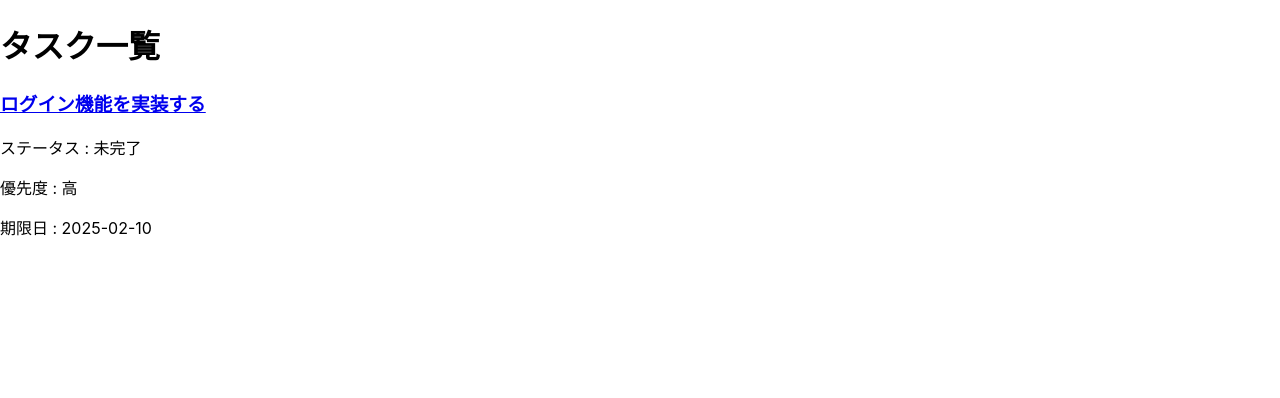
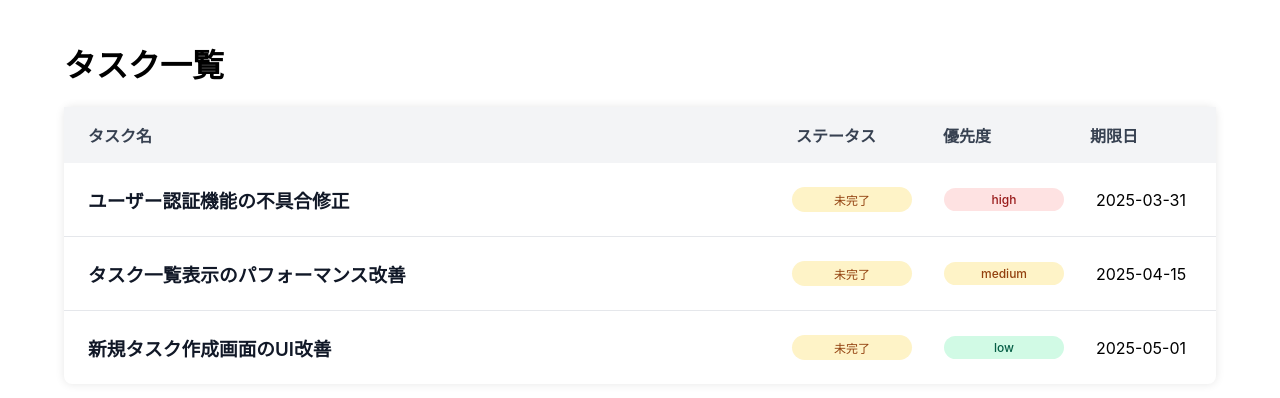
Before and after one commit to kohei-financier/react-task-app, a React (Vite) app: page /tasks in a window 1280 px wide. Shown: the top 398 px of the page. Built offline with nearby package versions, Linux system fonts and the light colour scheme.

Commit message:
タスク一覧ページ作成

```diff
--- /dev/null
+++ b/src/features/tasks/components/TaskCard.tsx
@@ -0,0 +1,41 @@
+import { Link } from "react-router-dom";
+import { Priority, Task } from "../../../types/task";
+import styles from "../styles/taskCard.module.css";
+
+type Props = {
+  task: Task;
+};
+
+export default function TaskCard({ task }: Props) {
+  // 優先度に応じたクラス名を返す関数
+  const getPriorityClass = (priority: Priority): string => {
+    switch (priority.toLowerCase()) {
+      case "high":
+        return styles.highPriority
+      case "medium":
+        return styles.mediumPriority
+      case "low":
+        return styles.lowPriority
+      default:
+        return styles.defaultPriority
+    }
+  }
+
+  // ステータスに応じた表示ラベルを返す関数
+  const getStatusLabel = (status: boolean): string => {
+    return status ? "完了" : "未完了";
+  };
+
+  return (
+    <div className={styles.taskCard}>
+      <Link to={`/tasks/${task.id}`} className={styles.detailLink}>
+        <h3 className={styles.taskTitle}>{task.title}</h3>
+      </Link>
+      <p className={`${styles.badge} ${task.status ? styles.completed : styles.incomplete}`}>
+        {getStatusLabel(task.status)}
+      </p>
+      <p className={`${styles.badge} ${getPriorityClass(task.priority)}`}>{task.priority}</p>
+      <p className={styles.taskDueDate}>{task.dueDate}</p>
+    </div>
+  );
+}
--- a/src/features/tasks/containers/TaskListContainer.tsx
+++ b/src/features/tasks/containers/TaskListContainer.tsx
@@ -1,16 +1,35 @@
-import { Link } from "react-router-dom";
+import { useEffect, useState } from "react";
+import { getTasks } from "../hooks/getTasks";
+import { Task } from "../../../types/task";
+import TaskCard from "../components/TaskCard";
+import styles from "../styles/TaskListContainer.module.css";
 
 export default function TaskListContainer() {
+  const [tasks, setTasks] = useState<Task[]>([]);
+
+  useEffect(() => {
+    const fetchTasks = async () => {
+      const fetchedTasks = await getTasks();
+      setTasks(fetchedTasks);
+    };
+    fetchTasks();
+  }, []);
+
   return (
-    <div>
+    <div className={styles.container}>
       <h1>タスク一覧</h1>
-      <div>
-        <Link>
-          <h3>ログイン機能を実装する</h3>
-        </Link>
-        <p>ステータス : 未完了</p>
-        <p>優先度 : 高</p>
-        <p>期限日 : 2025-02-10</p>
+      <div className={styles.tableContainer}>
+        <div className={styles.header}>
+          <div>タスク名</div>
+          <div>ステータス</div>
+          <div>優先度</div>
+          <div>期限日</div>
+        </div>
+        <div className={styles.taskList}>
+          {tasks.map((task) => (
+            <TaskCard key={task.id} task={task} />
+          ))}
+        </div>
       </div>
     </div>
   );
--- /dev/null
+++ b/src/features/tasks/hooks/getTasks.ts
@@ -0,0 +1,8 @@
+import { Task } from "../../../types/task";
+import { mockTasks } from "../mocks/task";
+
+export const getTasks = (): Promise<Task[]> => {
+  return new Promise((resolve) => {
+    setTimeout(() => resolve([...mockTasks]));
+  });
+};
--- /dev/null
+++ b/src/features/tasks/styles/TaskListContainer.module.css
@@ -0,0 +1,32 @@
+.container {
+  width: 90%;
+  max-width: 1400px;
+  margin: 40px auto;
+}
+
+.tableContainer {
+  margin: 0 auto;
+  background-color: white;
+  border-radius: 0.5rem;
+  box-shadow: 0 0 10px rgba(0, 0, 0, 0.1);
+}
+
+.header {
+  display: grid;
+  grid-template-columns: 1fr 115px 115px 110px;
+  column-gap: 2rem;
+  align-items: center;
+  padding: 1rem 1rem 1rem 1.5rem;
+  background-color: #f3f4f6;
+  font-weight: 600;
+  color: #374151;
+}
+
+.taskList {
+  display: flex;
+  flex-direction: column;
+}
+
+.taskList > *:not(:last-child) {
+  border-bottom: 1px solid #e5e7eb;
+}
--- /dev/null
+++ b/src/features/tasks/styles/taskCard.module.css
@@ -0,0 +1,75 @@
+.taskCard {
+  display: grid;
+  grid-template-columns: 1fr 120px 120px 120px;
+  column-gap: 2rem;
+  align-items: center;
+  transition: background-color 0.2s ease;
+}
+
+.taskCard:hover {
+  background-color: #f9fafb;
+}
+
+.detailLink {
+  height: 100%;
+  display: flex;
+  align-items: center;
+  text-decoration: none;
+  padding-left: 1.5rem;
+  transition: color 0.2s ease;
+}
+
+.detailLink:hover .taskTitle {
+  color:rgb(56, 92, 202);
+}
+
+.taskTitle {
+  font-weight: 600;
+  color: #111827;
+  margin: 0;
+}
+
+.badge {
+  display: inline-block;
+  padding: 0.25rem 0.5rem;
+  margin: 1.5rem 0;
+  border-radius: 9999px;
+  font-size: 0.75rem;
+  font-weight: 500;
+  text-align: center;
+  cursor: pointer;
+}
+
+.completed {
+  background-color: #d1fae5;
+  color: #065f46;
+}
+
+.incomplete {
+  background-color: #fef3c7;
+  color: #92400e;
+}
+
+.highPriority {
+  background-color: #fee2e2;
+  color: #991b1b;
+}
+
+.mediumPriority {
+  background-color: #fef3c7;
+  color: #92400e;
+}
+
+.lowPriority {
+  background-color: #d1fae5;
+  color: #065f46;
+}
+
+.defaultPriority {
+  background-color: #e5e7eb;
+  color: #374151;
+}
+
+.dueDate {
+  color: #6b7280;
+}
--- a/tsconfig.app.json
+++ b/tsconfig.app.json
@@ -10,7 +10,7 @@
     /* Bundler mode */
     "moduleResolution": "bundler",
     "allowImportingTsExtensions": true,
-    "verbatimModuleSyntax": true,
+    "verbatimModuleSyntax": false,
     "moduleDetection": "force",
     "noEmit": true,
     "jsx": "react-jsx",
```
Also changed, not shown: src/types/task.ts (+5 -7 lines).
